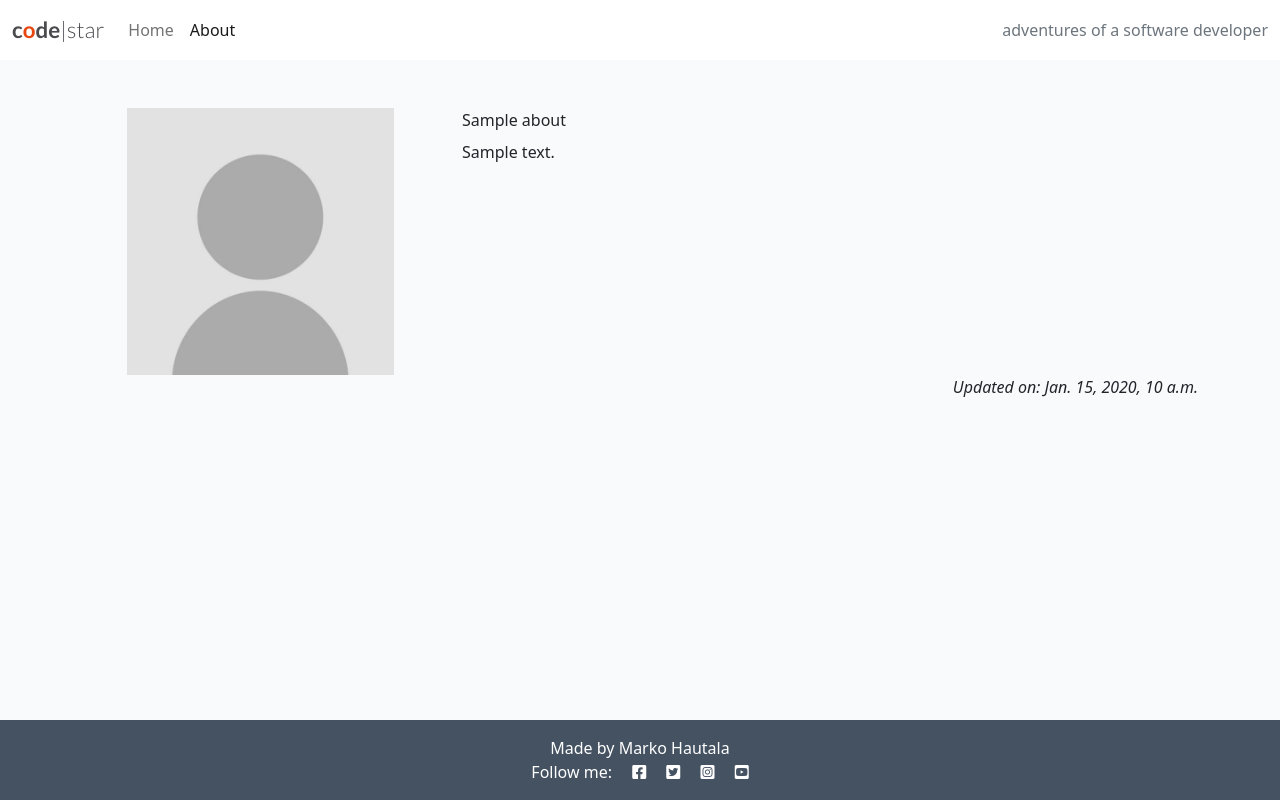
After one commit to markohautala/django-blog, a Django app: page /about/ in a window 1280 px wide. The commit adds this page. Run offline with Django 4.2, Linux system fonts and the light colour scheme; tables that the repository leaves empty hold one stand-in row (values such as "Sample post"); parts of the project's set-up code (start-up, migrations or seed data) failed here and were passed over; some libraries are stand-ins or nearby versions.

Commit message:
Create new app 'About' that is a user profile

```diff
--- /dev/null
+++ b/about/apps.py
@@ -0,0 +1,6 @@
+from django.apps import AppConfig
+
+
+class AboutConfig(AppConfig):
+    default_auto_field = 'django.db.models.BigAutoField'
+    name = 'about'
--- /dev/null
+++ b/about/models.py
@@ -0,0 +1,10 @@
+from django.db import models
+
+# Create your models here.
+class About(models.Model):
+    title = models.CharField(max_length=200, unique=True)
+    content = models.TextField()
+    updated_on = models.DateTimeField(auto_now=True)
+
+    def __str__(self):
+        return self.title
--- /dev/null
+++ b/about/templates/about/about.html
@@ -0,0 +1,24 @@
+{% extends 'base.html' %}
+{% block content %}
+{% load static %}
+<div class="container mt-5">
+    <div class="row">
+        <div class="col-4 text-center">
+            <img src="{% static 'images/no-profile.jpg' %}" width="75%">
+        </div>
+        <div class="col-8">
+            <!-- Title goes between these h2 tags -->
+            {{ about.title }}
+            <h2></h2>
+            <!-- Content goes directly underneath this -->
+            {{ about.content | safe }}
+        </div>
+    </div>
+    <div class="row">
+        <div class="col text-right">
+            <!-- Updated on field goes in here -->
+            <p class="text-end"><em>Updated on: {{ about.updated_on }}</em></p>
+        </div>
+      </div>
+</div>
+{% endblock content %}
--- /dev/null
+++ b/about/tests.py
@@ -0,0 +1,3 @@
+from django.test import TestCase
+
+# Create your tests here.
--- /dev/null
+++ b/about/urls.py
@@ -0,0 +1,7 @@
+from . import views
+from django.urls import path
+
+
+urlpatterns = [
+    path('', views.about_me, name='about'),
+]
--- /dev/null
+++ b/about/views.py
@@ -0,0 +1,11 @@
+from django.shortcuts import render
+from .models import About
+
+# Create your views here.
+def about_me(request):
+    about = About.objects.all().order_by('-updated_on').first()
+    return render(
+        request,
+        "about/about.html",
+        {"about": about},
+    )
--- a/blog/templates/blog/post_detail.html
+++ b/blog/templates/blog/post_detail.html
@@ -24,7 +24,7 @@
                 <!-- The post content goes inside the card-text. -->
                 <!-- Use the | safe filter inside the template tags -->
                 <p class="card-text">
-                    {{ post.content | safe }}
+                    {{ post.content| safe }}
                 </p>
             </div>
         </div>
--- a/codestar/settings.py
+++ b/codestar/settings.py
@@ -30,7 +30,7 @@ TEMPLATES_DIR = os.path.join(BASE_DIR, 'templates')
 SECRET_KEY = os.environ.get("SECRET_KEY")
 
 # SECURITY WARNING: don't run with debug turned on in production!
-DEBUG = False
+DEBUG = True
 
 ALLOWED_HOSTS = ['.herokuapp.com', '127.0.0.1', 'localhost']
 
@@ -46,6 +46,7 @@ INSTALLED_APPS = [
     'django.contrib.staticfiles',
     'django_summernote',
     'blog',
+    'about',
 ]
 
 MIDDLEWARE = [
--- a/codestar/urls.py
+++ b/codestar/urls.py
@@ -18,6 +18,7 @@ from django.contrib import admin
 from django.urls import path, include
 
 urlpatterns = [
+    path("about/", include("about.urls"), name="about-urls"),
     path('admin/', admin.site.urls),
     path('summernote/', include('django_summernote.urls')),
     path("", include("blog.urls"), name="blog-urls"),
--- a/templates/base.html
+++ b/templates/base.html
@@ -1,6 +1,7 @@
 {% load static %}
 
 {% url 'home' as home_url %}
+{% url 'about' as about_url %}
 
 <!DOCTYPE html>
 <html class="h-100" lang="en">
@@ -42,7 +43,11 @@
                         <a class="nav-link {% if request.path == home_url %}active{% endif %}" aria-current="page"
                             href="{% url 'home' %}">Home</a>
                     </li>
-
+                    <li class="nav-item">
+                        <a class="nav-link {% if request.path == about_url %}
+                          active{%endif%}" aria-current="page"
+                          href="{% url 'about' %}">About</a>
+                    </li>
                 </ul>
                 <span class="navbar-text text-muted">
                     adventures of a software developer
```
Also changed, not shown: about/admin.py (added, +9 -0 lines), about/__init__.py (added), about/migrations/0001_initial.py (added), about/migrations/__init__.py (added), blog/migrations/0006_about.py (added), blog/migrations/0007_delete_about.py (added), static/images/no-profile.jpg (added).
